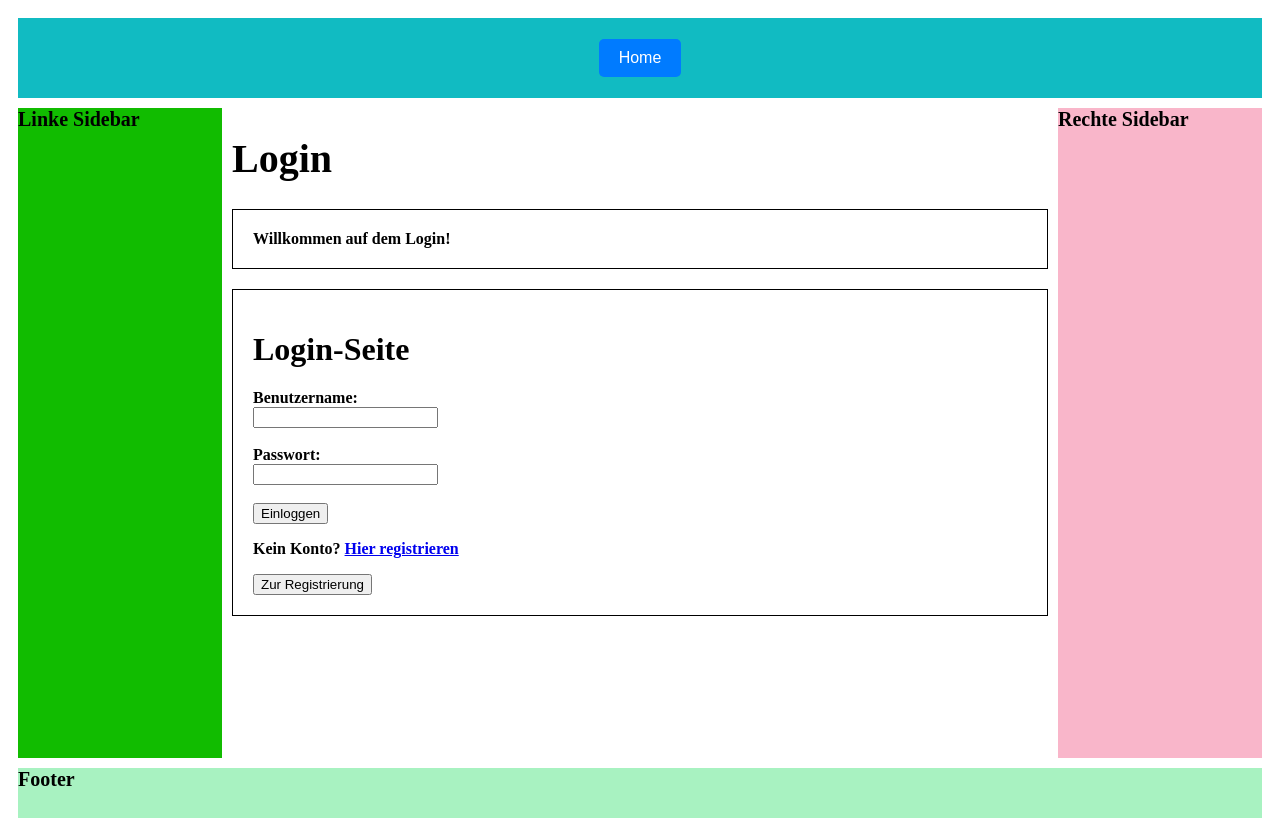
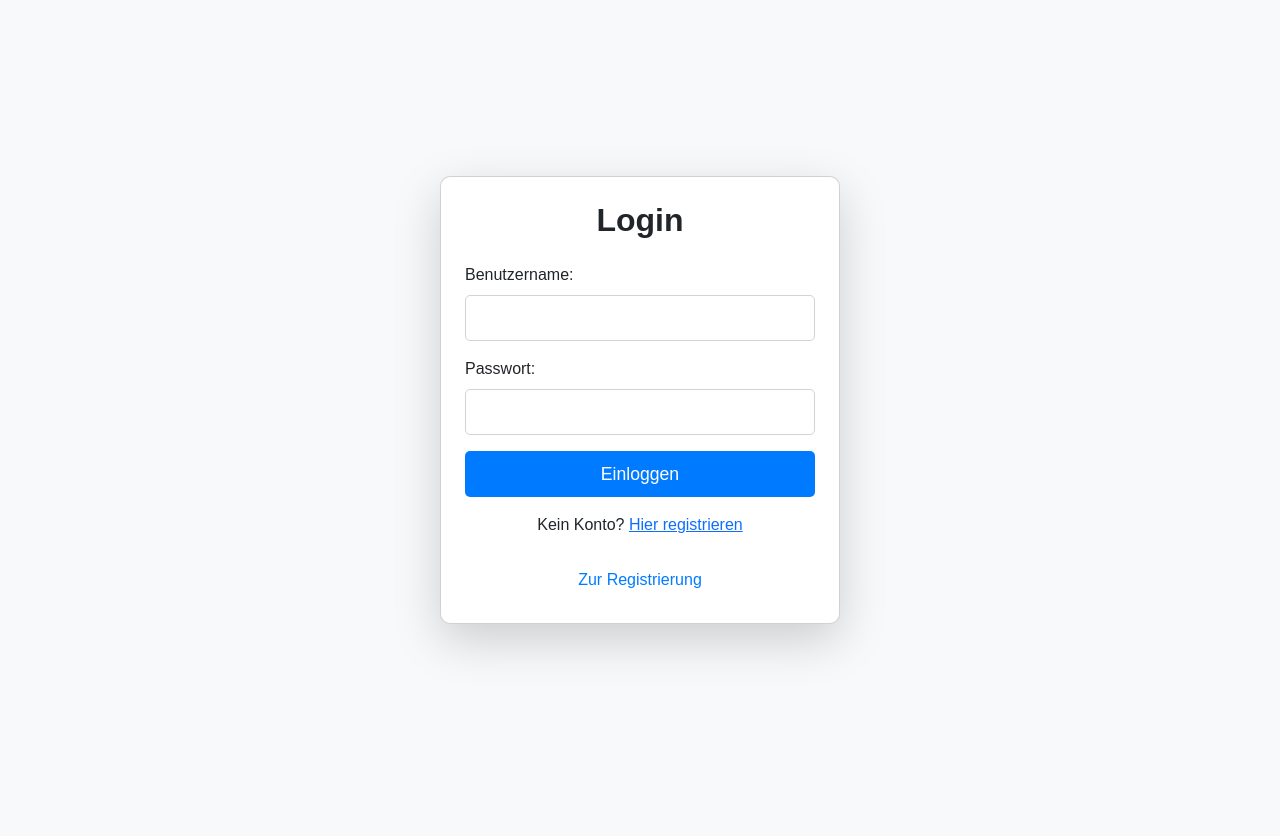
Before and after one commit to chauanhdo1912/webapp-projekt, a Flask app: page /Login in a window 1280 px wide. After the commit the page ends 653 px from the top, so only its background shows below. Run offline with Flask 3, Linux system fonts and the light colour scheme.

Commit message:
1st design

```diff
--- a/static/Hauptseite.css
+++ b/static/Hauptseite.css
@@ -1,3 +1,13 @@
+#background-video {
+    position: fixed;
+    top: 0;
+    left: 0;
+    width: 100%;
+    height: 100%;
+    object-fit: cover;
+    z-index: -1;
+}
+
 .container {
     display: grid;
     grid-template-rows: 80px auto 1fr auto 50px;
@@ -13,6 +23,7 @@
     padding: 10px;
     font-weight: 600;
     font-size: 20px;
+    position: relative;
 }
 
 header {
--- /dev/null
+++ b/static/Login.css
@@ -0,0 +1,54 @@
+body {
+    background-color: #f8f9fa;
+    font-family: 'Arial', sans-serif;
+}
+
+.card {
+    border-radius: 10px;
+    background-color: #ffffff;
+    padding: 30px;
+    box-shadow: 0 4px 8px rgba(0, 0, 0, 0.1);
+}
+
+h2 {
+    font-size: 2rem;
+    font-weight: 600;
+}
+
+.form-label {
+    font-weight: 500;
+}
+
+input[type="text"], input[type="password"] {
+    border-radius: 5px;
+    border: 1px solid #ced4da;
+    padding: 10px;
+    font-size: 1rem;
+}
+
+button[type="submit"] {
+    background-color: #007bff;
+    border: none;
+    border-radius: 5px;
+    padding: 10px;
+    font-size: 1.1rem;
+    color: white;
+    cursor: pointer;
+}
+
+button[type="submit"]:hover {
+    background-color: #0056b3;
+}
+
+.alert {
+    margin-top: 10px;
+    font-size: 1rem;
+    padding: 10px;
+    text-align: center;
+}
+
+.btn-link {
+    text-decoration: none;
+    color: #007bff;
+    font-size: 1rem;
+}
--- a/templates/Login.html
+++ b/templates/Login.html
@@ -4,51 +4,38 @@
     <meta charset="UTF-8">
     <meta name="viewport" content="width=device-width, initial-scale=1.0">
     <title>Meine Webseite</title>
-    <link rel="stylesheet" href="{{ url_for('static', filename='Hauptseite.css') }}">
+    <link href="https://cdn.jsdelivr.net/npm/bootstrap@5.3.0/dist/css/bootstrap.min.css" rel="stylesheet">
+    <link rel="stylesheet" href="{{ url_for('static', filename='Login.css') }}">
 </head>
-<body>
-    <div class="container">
-        <header>
-            <button class="nav-button" onclick="window.location.href='/'">Home</button>
+<body class="bg-light">
 
-        </header>
-        <div class="left-aside">Linke Sidebar</div>
-        <main>
+    <div class="container d-flex justify-content-center align-items-center" style="height: 100vh;">
+        <div class="card shadow-lg p-4" style="max-width: 400px; width: 100%;">
+            <h2 class="text-center mb-4">Login</h2>
 
-            <h1>Login</h1>
+            <form action="/Login" method="POST">
+                <div class="mb-3">
+                    <label for="username" class="form-label">Benutzername:</label>
+                    <input type="text" class="form-control" id="username" name="username" required>
+                </div>
 
-            <div class="info-text">
-                Willkommen auf dem Login!
-            </div>
+                <div class="mb-3">
+                    <label for="password" class="form-label">Passwort:</label>
+                    <input type="password" class="form-control" id="password" name="password" required>
+                </div>
 
-            <div class="info-text">
+                <button type="submit" class="btn btn-primary w-100">Einloggen</button>
+            </form>
 
-        <h1>Login-Seite</h1>
+            {% if error %}
+                <div class="alert alert-danger mt-3">{{ error }}</div>
+            {% endif %}
 
-        <form action="/Login" method="POST">
-            <label for="username">Benutzername:</label><br>
-            <input type="text" id="username" name="username" required><br><br>
+            <p class="mt-3 text-center">Kein Konto? <a href="/Registrieren">Hier registrieren</a></p>
+            <button onclick="window.location.href='/Registrieren'" class="btn btn-link w-100 mt-2">Zur Registrierung</button>
+        </div>
+    </div>
 
-            <label for="password">Passwort:</label><br>
-            <input type="password" id="password" name="password" required><br><br>
-
-            <button type="submit">Einloggen</button>
-        </form>
-
-        {% if error %}
-        <p style="color: red;">{{ error }}</p>
-        {% endif %}
-
-            <p>Kein Konto? <a href="/Registrieren">Hier registrieren</a></p>
-
-            <!-- Alternativ ein Button, der zur Registrierung führt -->
-            <button onclick="window.location.href='/Registrieren'">Zur Registrierung</button>
-
-            </div>
-
-        </main>
-        <div class="right-aside">Rechte Sidebar</div>
-        <footer>Footer</footer>
-    </div>
+    <script src="https://cdn.jsdelivr.net/npm/bootstrap@5.3.0/dist/js/bootstrap.bundle.min.js"></script>
 </body>
 </html>
```
Also changed, not shown: static/Registrieren.css (added, +54 -0 lines), templates/Hauptseite.html (+57 -34 lines), templates/Registrieren.html (+24 -39 lines), 1 other file.
